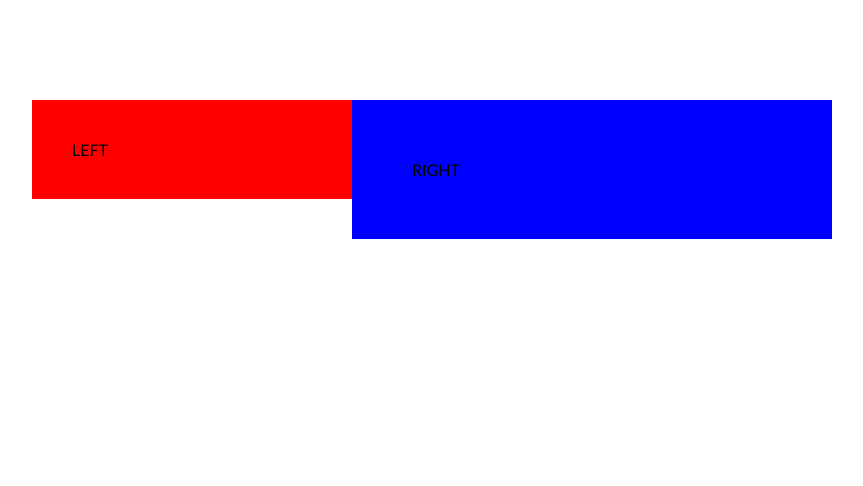
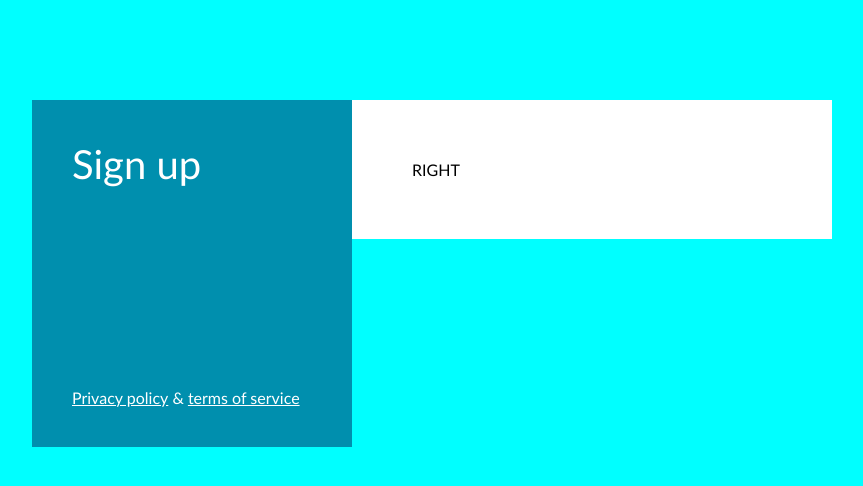
Before and after one commit to neigiamasJonas/5-skyman, a website: page index.html in a window 1280 px wide. Shown: the whole page, without its empty margins (208-1071 px from the left). Drawn offline with Linux system fonts and the light colour scheme.

Commit message:
left-column-content

```diff
--- a/css/main.css
+++ b/css/main.css
@@ -8,27 +8,38 @@ body * {
 
 body {
     font-family: 'Gill Sans', 'Gill Sans MT', Calibri, 'Trebuchet MS', sans-serif;
+    background-color: #00ffff;
 }
 
 .container {
     width: 800px;
     margin-top: 100px;
     margin-left: calc(50% - 400px);
-
 }
 
 .left-column {
     width: 40%;
     padding: 40px;
+    color: #fff;
     float: left;
-    background-color: red;
+    background-color: #008fae;
+}
+
+.main-title {
+    width: 100%;
+    font-size: 40px;
+    font-weight: normal;
+    margin-bottom: 200px;
+}
+.bottom-links {
 
 }
-
+.bottom-links > .link {
+    color: #fff;
+}
 .right-column {
     width: 60%;
     padding: 60px;
     float: left;
-    background-color: blue;
-
+    background-color: #fff;
 }
--- a/index.html
+++ b/index.html
@@ -19,7 +19,12 @@
 <body>
     <main class="container">
         <div class="left-column">
-            LEFT
+            <h1 class="main-title">Sign up</h1>
+            <div class="bottom-links">
+                <a href="#" class="link">Privacy policy</a>
+                &
+                <a href="#" class="link">terms of service</a>
+            </div>
         </div>
         <div class="right-column">
             RIGHT
```
